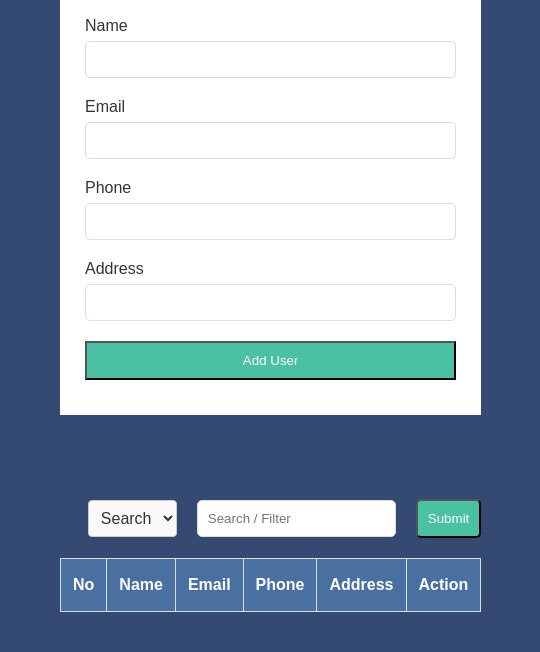
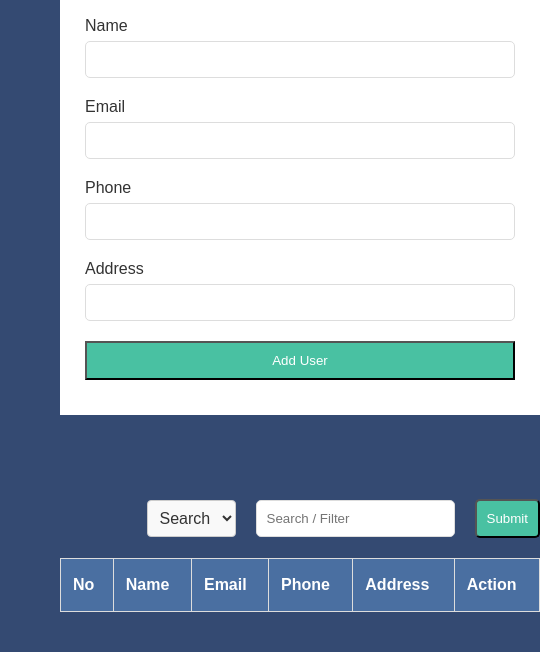
Before and after one commit to imoncoc/simple-form-application-js, a plain HTML site: page index.html in a window 390 px wide. Shown: the part 204-856 px from the top of the page, 540 px wide, since content can reach past the window. Drawn offline with Linux system fonts and the light colour scheme.

Commit message:
responsive

```diff
--- a/style.css
+++ b/style.css
@@ -171,5 +171,7 @@
     }
     .form-wrap {
         margin-bottom: 60px;
+        min-width: 480px;
     }
+
 }
```
